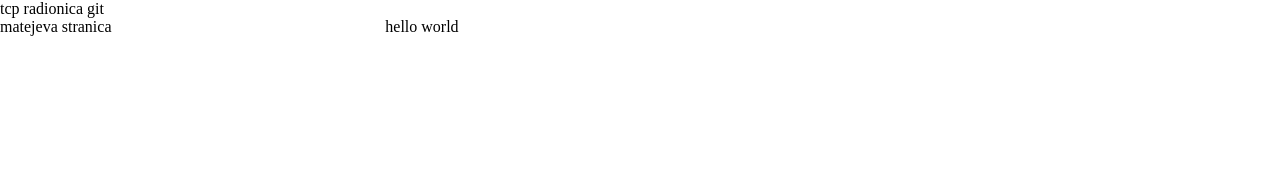
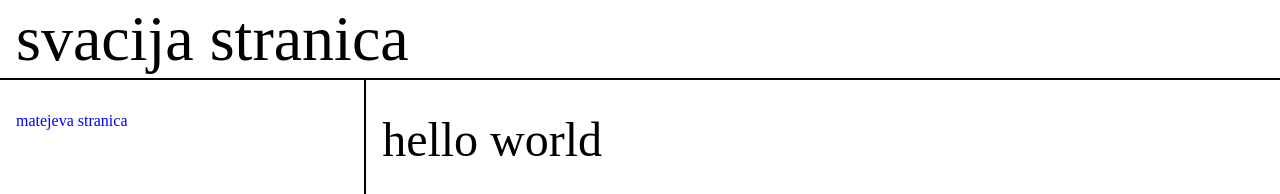
Before and after one commit to Tech-City-Pula/git-example, a plain HTML site: page index.html in a window 1280 px wide. Shown: the top 194 px of the page. Drawn offline with Linux system fonts and the light colour scheme.

Commit message:
updated base styles

```diff
--- a/index.html
+++ b/index.html
@@ -9,13 +9,13 @@
 	</head>
 	<body class="page-layout">
 		<header class="header">
-			<h1>tcp radionica git</h1>
+			<h1 class="header-title">svacija stranica</h1>
 		</header>
 		<aside class="sidebar">
-			<a href="/pages/matej.html">matejeva stranica</a>
+			<a class="sidebar-link" href="/pages/matej.html">matejeva stranica</a>
 		</aside>
 		<main class="main">
-			<p>hello world</p>
+			<h2 class="main-title">hello world</h2>
 		</main>
 	</body>
 </html>
--- a/styles/main.css
+++ b/styles/main.css
@@ -10,12 +10,39 @@
 
 .header {
 	grid-area: header;
+	height: 10vh;
+	border-bottom: 2px solid black;
+	display: flex;
+	align-items: center;
+	padding: 0 1rem;
+}
+
+.header-title {
+	font-size: 4rem;
 }
 
 .sidebar {
 	grid-area: sidebar;
+	height: 90vh;
+	overflow-y: auto;
+	border-right: 2px solid black;
+	display: flex;
+	flex-direction: column;
+	padding: 2rem 1rem;
+	gap: 1rem;
+}
+
+.sidebar-link {
+	color: blue;
 }
 
 .main {
 	grid-area: main;
+	height: 90vh;
+	overflow-y: auto;
+	padding: 2rem 1rem;
 }
+
+.main-title {
+	font-size: 3rem;
+}
```
